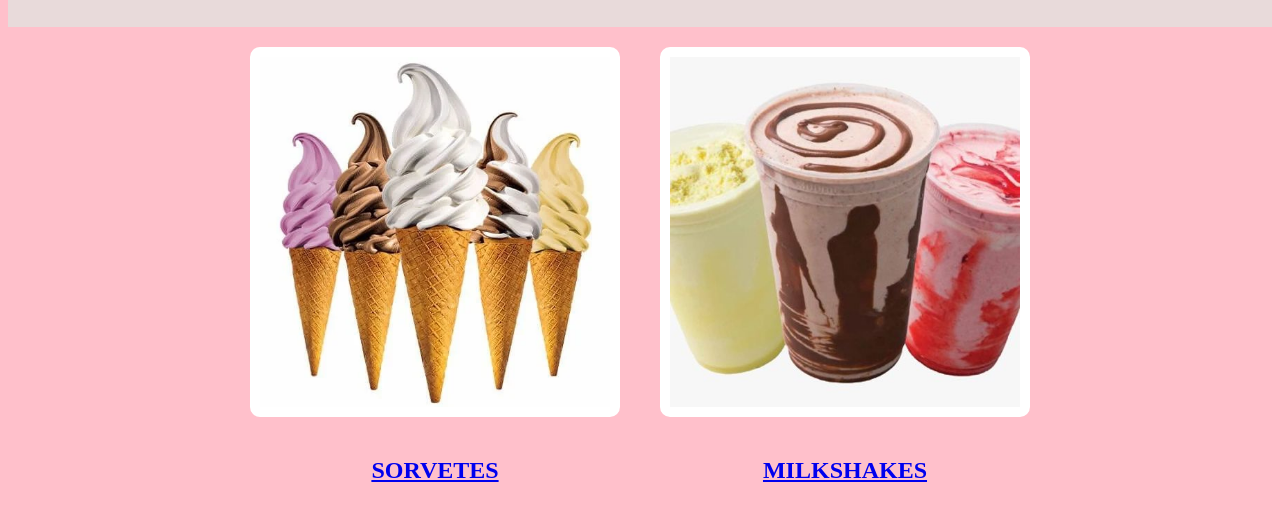
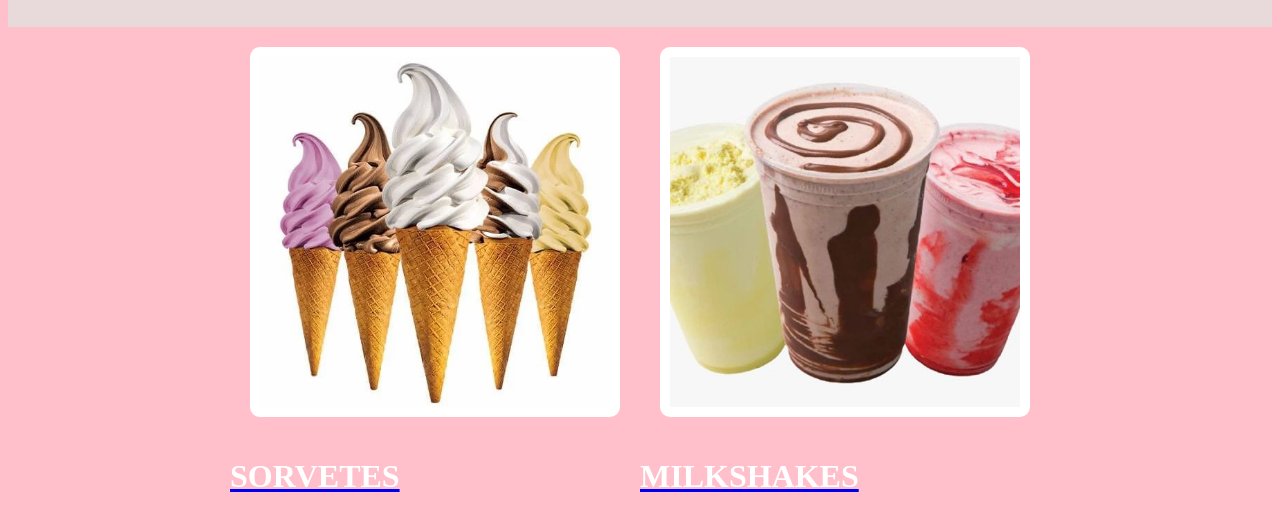
Before and after one commit to GabrielSilva668/ICECREAMCODE, a plain HTML site: page index.html in a window 1280 px wide. Shown: the part 191-722 px from the top of the page. Drawn offline with Linux system fonts and the light colour scheme.

Commit message:
Atualizar o index.html

```diff
--- a/index.html
+++ b/index.html
@@ -12,11 +12,11 @@
    <main>
     <a href="https://animesonlinecc.to/episodio/one-piece-episodio-1071/">
     <img src="casquinha-de-sorvete-biscoito-doce-conny-d56edf5d.jpg" width="350" height="350"></img>
- <h2>SORVETES</h2>
+ <h1>SORVETES</h1>
     </a>
 <a href="https://animesonlinecc.to/episodio/one-piece-episodio-1071/">
     <img src="gallery_9165db63-e10b-459c-abb7-331b59773053 (1).jpg" width="350" height="350"></img>
- <h2>MILKSHAKES</h2>
+ <h1>MILKSHAKES</h1>
 </a>
    </main>
   </body>
```
